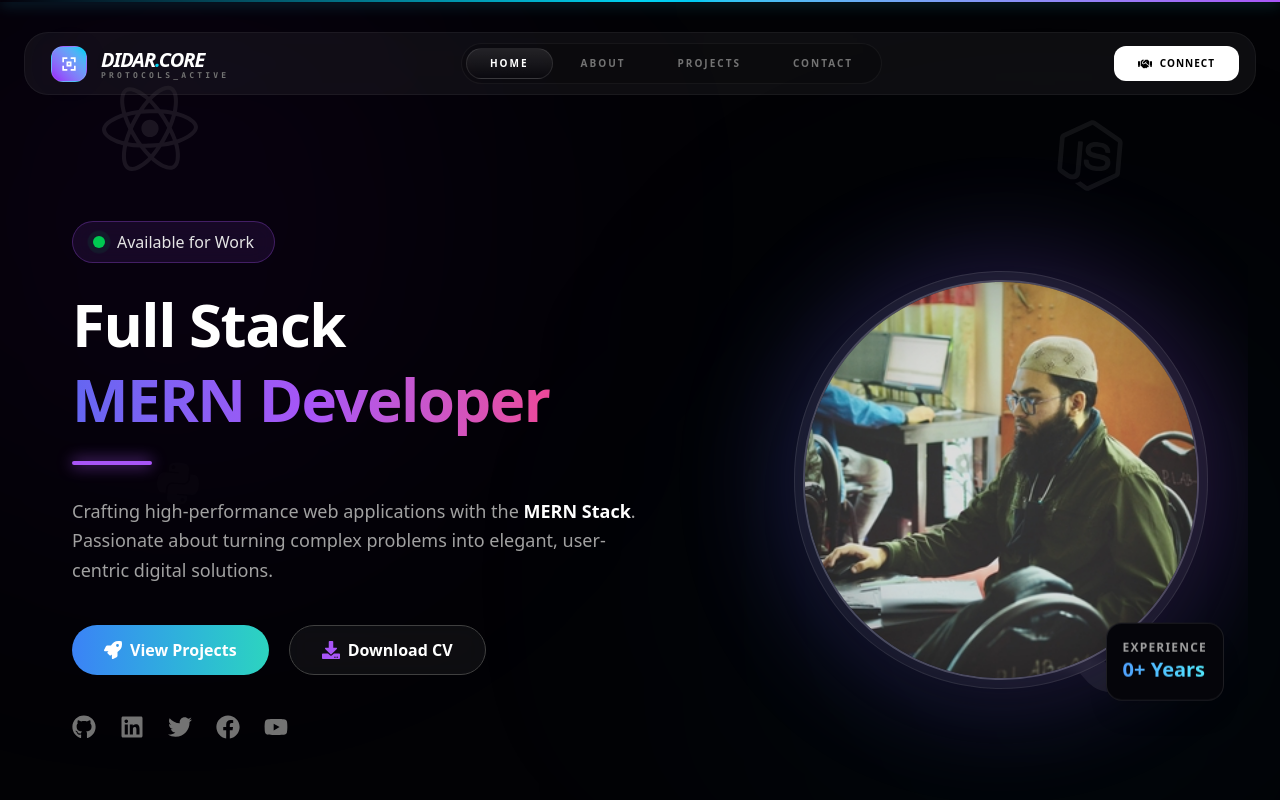
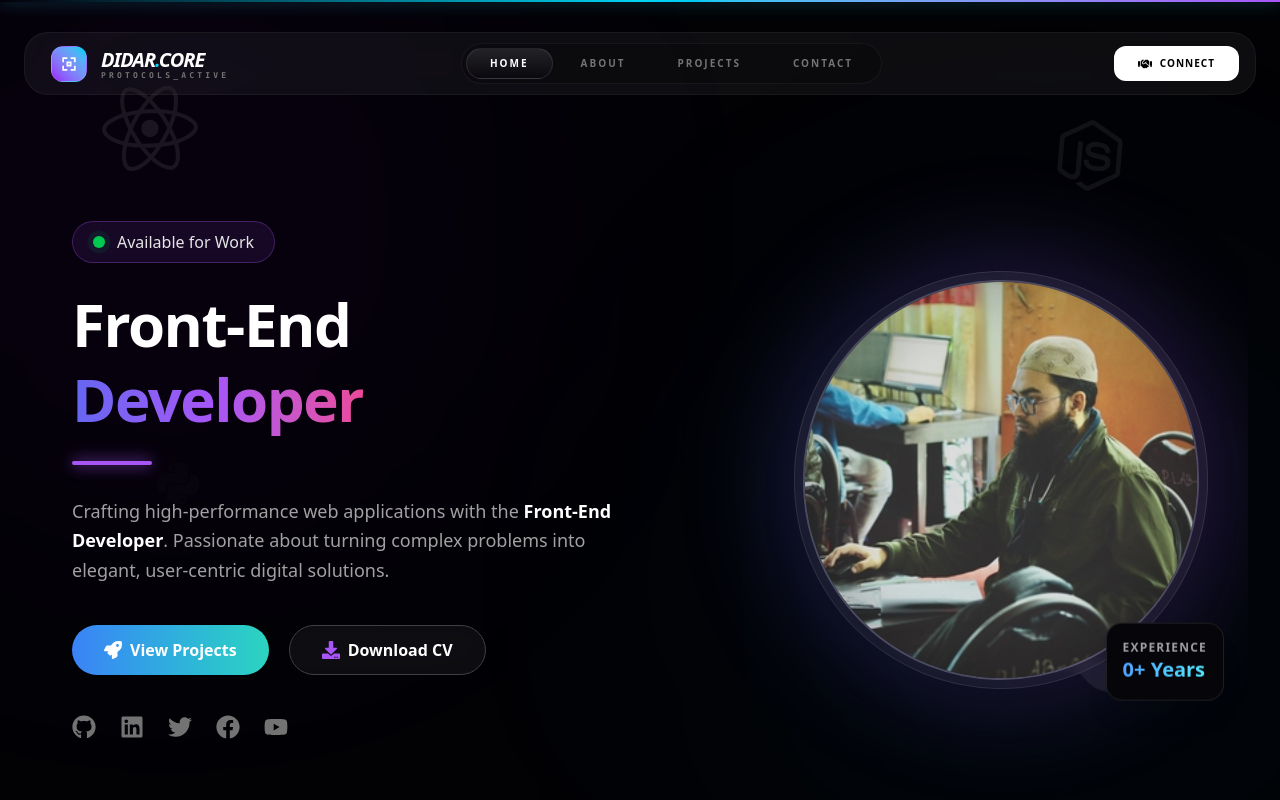
Before and after one commit to Didariiuc/Portfolio, a React (Vite) app: page / in a window 1280 px wide. Shown: the top 800 px of the page. Built offline with nearby package versions, Linux system fonts and the light colour scheme.

Commit message:
hero updated

```diff
--- a/src/components/Hero.jsx
+++ b/src/components/Hero.jsx
@@ -36,9 +36,9 @@ function Hero() {
           </div>
 
           <h1 className="text-4xl sm:text-5xl md:text-6xl font-extrabold leading-tight tracking-tight">
-            Full Stack <br />
+            Front-End <br />
             <span className='bg-gradient-to-r from-[#6366f1] via-[#a855f7] to-[#ec4899] bg-clip-text text-transparent'>
-              MERN Developer
+              Developer
             </span>
           </h1>
 
@@ -46,7 +46,7 @@ function Hero() {
 
           <p className="mt-8 text-base md:text-lg text-neutral-400 max-w-xl leading-relaxed">
             Crafting high-performance web applications with the
-            <span className="text-white font-semibold"> MERN Stack</span>.
+            <span className="text-white font-semibold"> Front-End Developer</span>.
             Passionate about turning complex problems into elegant, user-centric digital solutions.
           </p>
 
```
